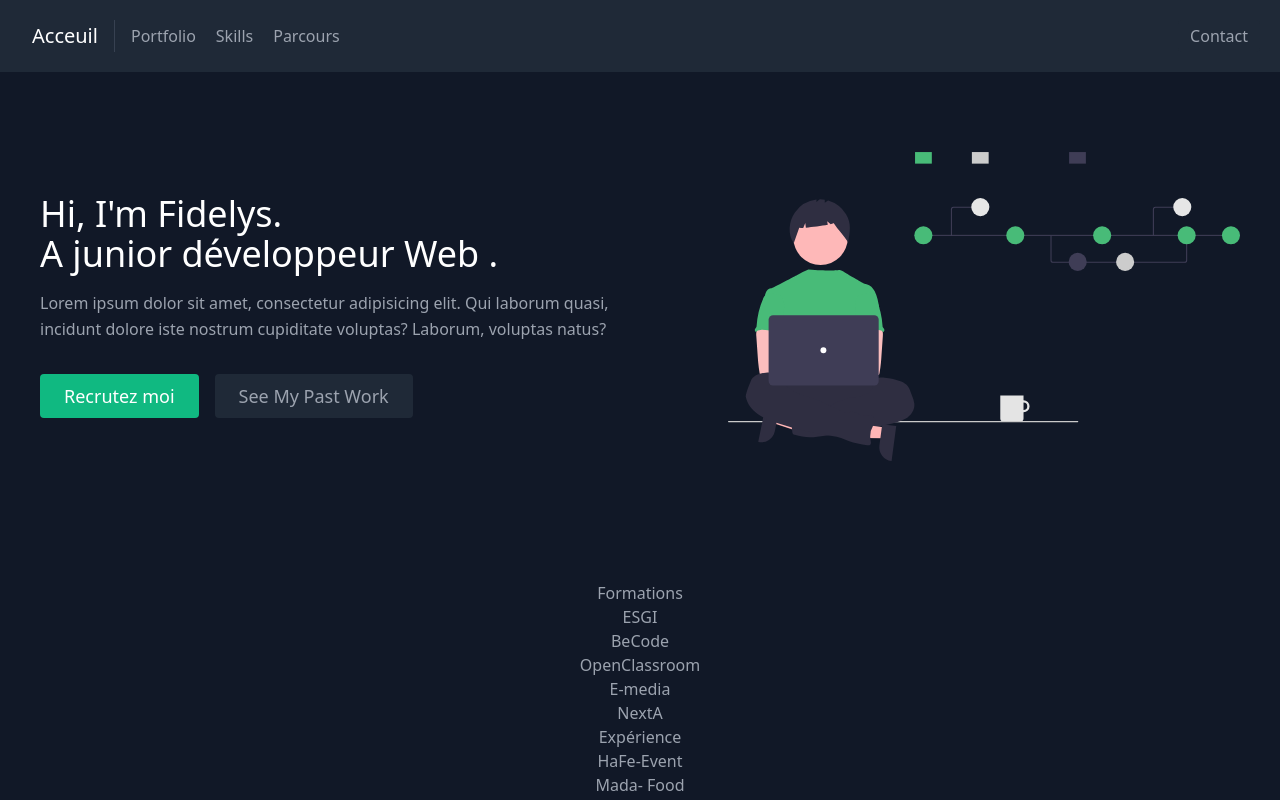
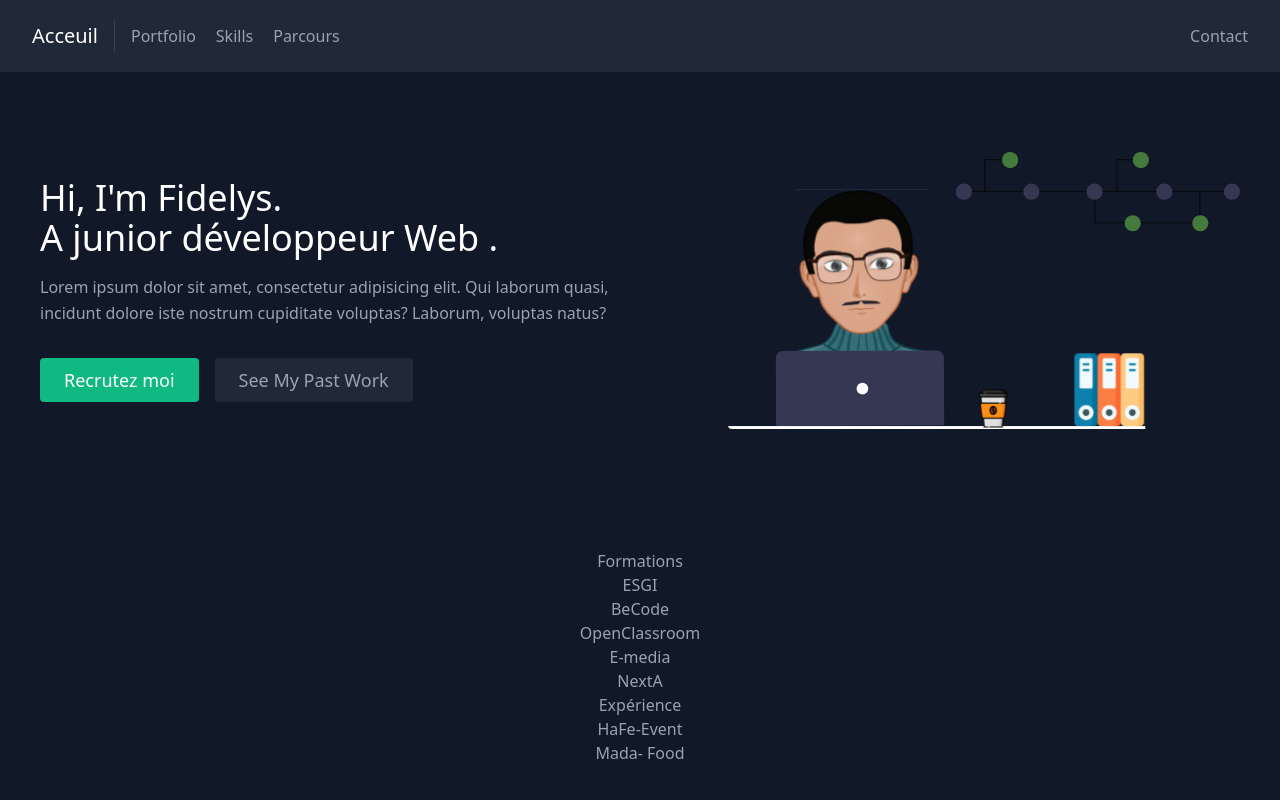
Before and after one commit to FidelysNadison/MyWebSite, a React (Create React App) app: page / in a window 1280 px wide. Shown: the top 800 px of the page. Built offline with nearby package versions, Linux system fonts and the light colour scheme.

Commit message:
ajout avatar

```diff
--- a/src/components/About.jsx
+++ b/src/components/About.jsx
@@ -31,7 +31,7 @@ export default function About() {
           <img
             className="object-cover object-center rounded"
             alt="hero"
-            src="./coding.svg"
+            src="./Avatar.svg"
           />
         </div>
       </div>
```
Also changed, not shown: public/Avatar.svg (added).
